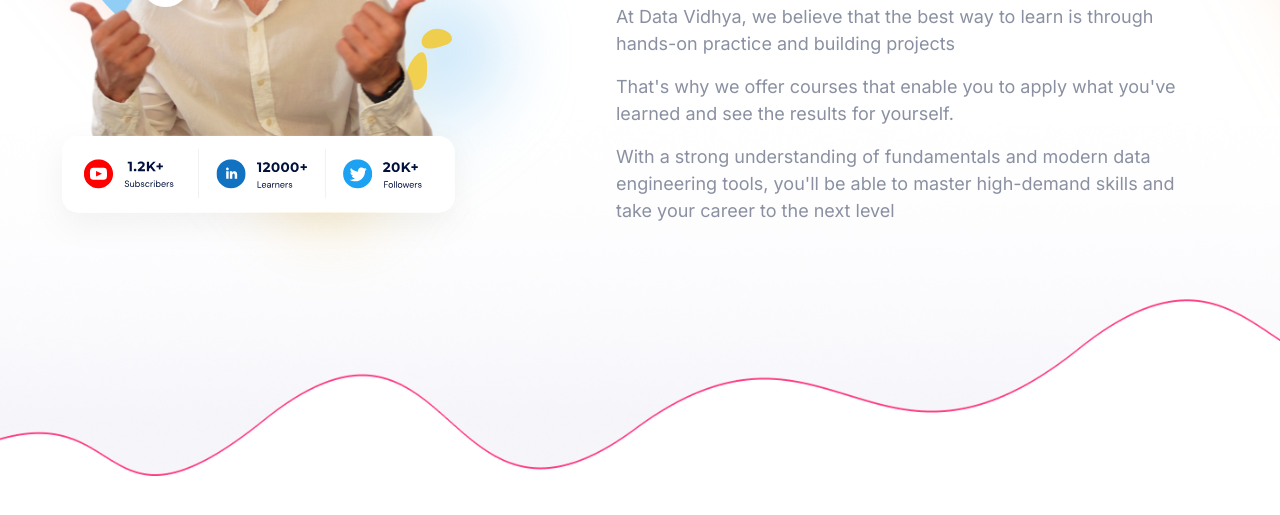
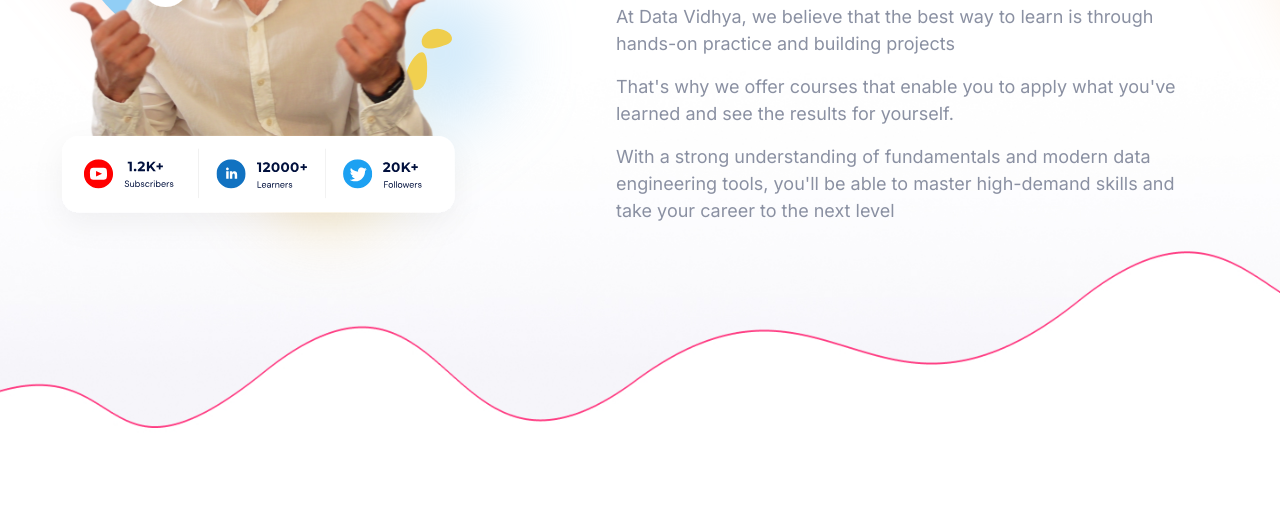
Before and after one commit to Bhanusingh99/vidyaData, a Next.js app: page / in a window 1280 px wide. Shown: the part 1431-1946 px from the top of the page. After the commit the page ends 1914 px from the top, so only its background shows below. Built offline with nearby package versions, Linux system fonts and the light colour scheme.

Commit message:
some more changes, last and final

```diff
--- a/src/components/shared/HeroSection.tsx
+++ b/src/components/shared/HeroSection.tsx
@@ -167,7 +167,7 @@ const HeroSection = () => {
         </div>
       </div>
 
-    <div className="w-full z-10 relative mt-[-12rem]">
+    <div className="w-full z-10 relative mt-[-15rem] max-lg:mt-[-3rem]">
           <img src="/vector.jpg" alt="" className="w-full"/>
     </div>
 
```
